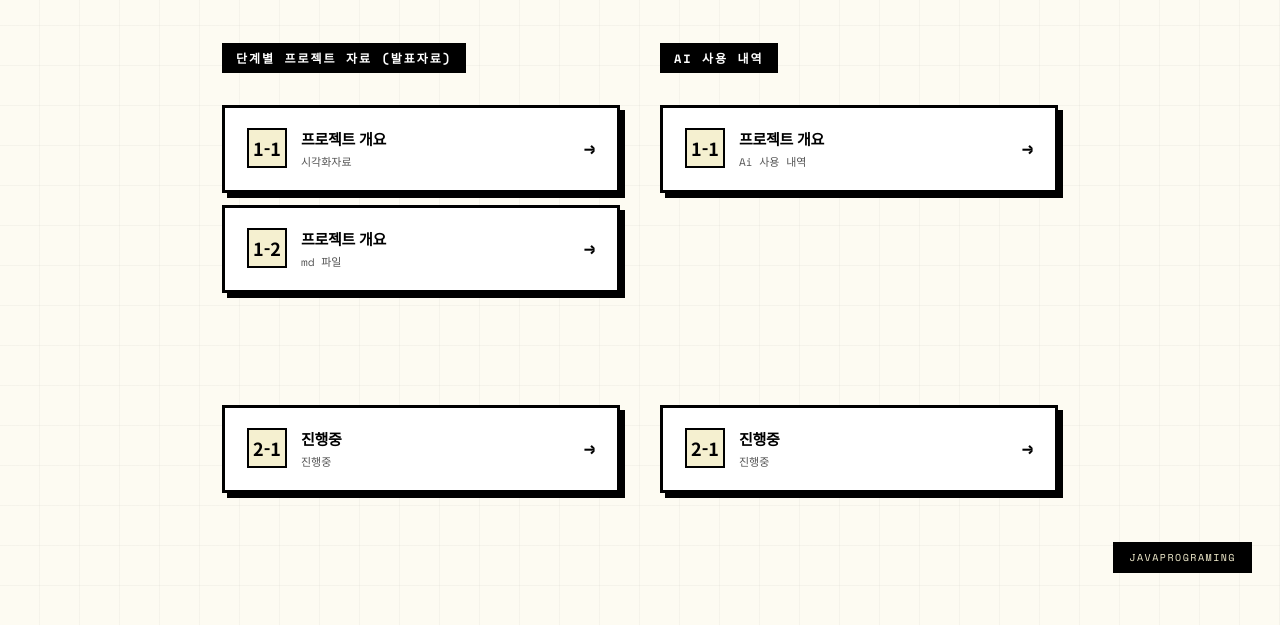
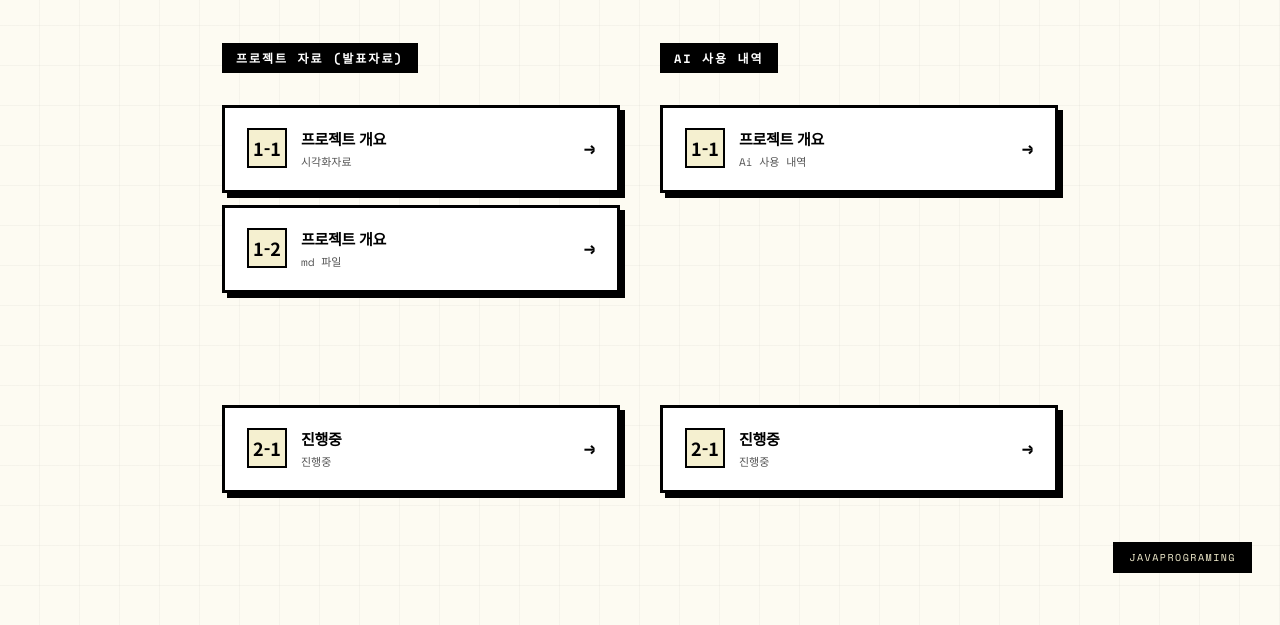
Before and after one commit to noctis-03/FinalJavaProject, a plain HTML site: page index.html in a window 1280 px wide. Shown: the part 199-824 px from the top of the page. Drawn offline with nearby package versions, Linux system fonts and the light colour scheme.

Commit message:
Update index.html

```diff
--- a/index.html
+++ b/index.html
@@ -219,7 +219,7 @@
 
   <div class="grid">
     <div class="section">
-      <div class="section-label">단계별 프로젝트 자료 (발표자료)</div>
+      <div class="section-label">프로젝트 자료 (발표자료)</div>
 
       <!-- 발표자료 여기에 추가 -->
       <a class="card" href="docs/project_overview/project-overview.pdf">
```
